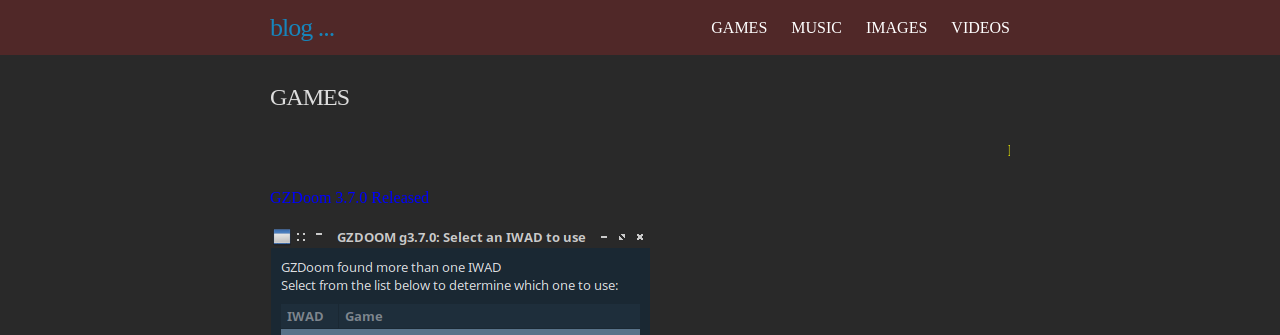
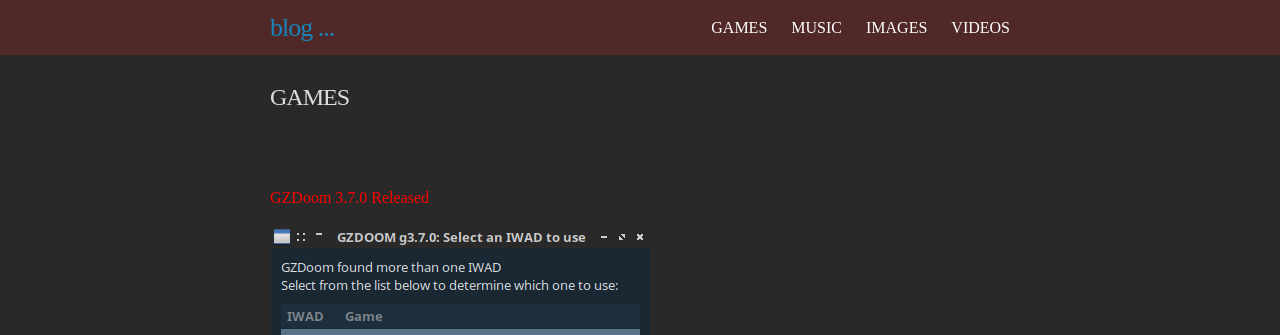
Before and after one commit to skandyn-sh/skandyn-sh.github.io, a Jekyll site: the page built from games.html, in a window 1280 px wide. Shown: the top 335 px of the page. Built offline with Jekyll 4.4.1, drawn with Linux system fonts in a browser that asks for light colours; nearby versions of some CDN libraries; library files that are not in the unit come from our copies; comment, search, counter and statistics services are not loaded.

Commit message:
Update games.html

```diff
--- a/games.html
+++ b/games.html
@@ -6,7 +6,7 @@
 <font color="yellow"><marquee>Linux Games</marquee></font>
 
 <p style="padding-bottom: 1px"></p>
-<font color="blue">GZDoom 3.7.0 Released</font>
+<font color="red">GZDoom 3.7.0 Released</font>
 <p style="padding-bottom: 1px"></p>
 <img src="https://skandyn-sh.github.io/img/gzdoom.png"/>
 <p style="padding-bottom: 1px"></p>
```
